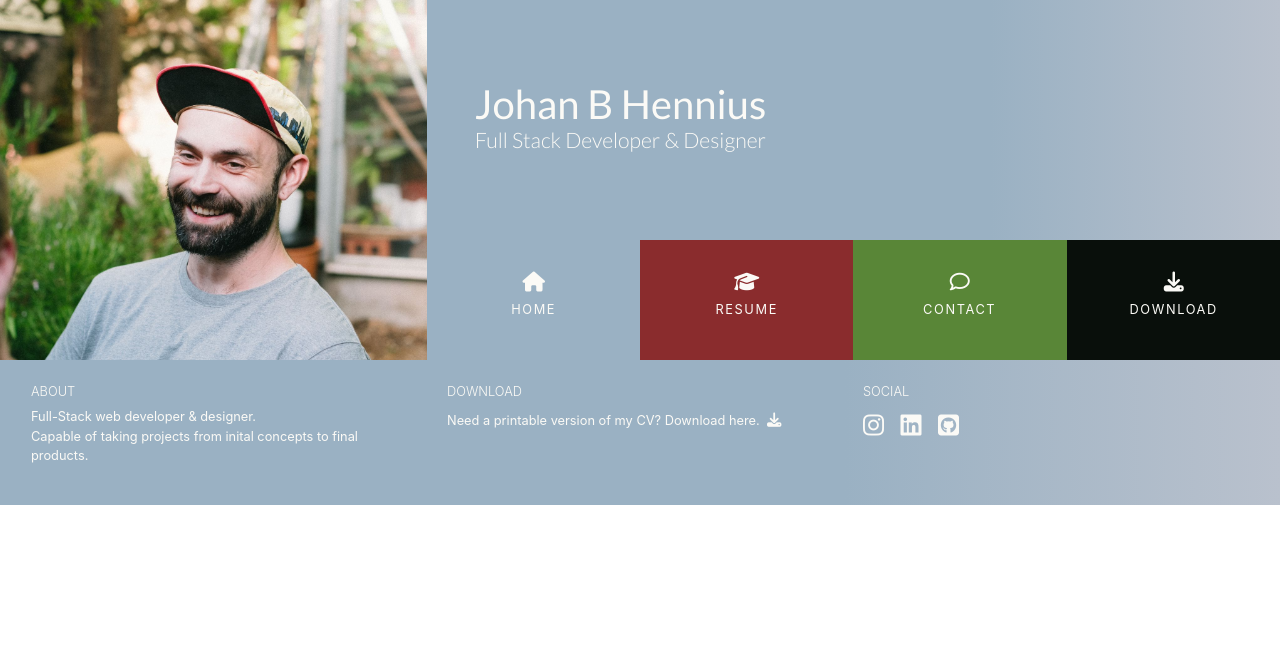
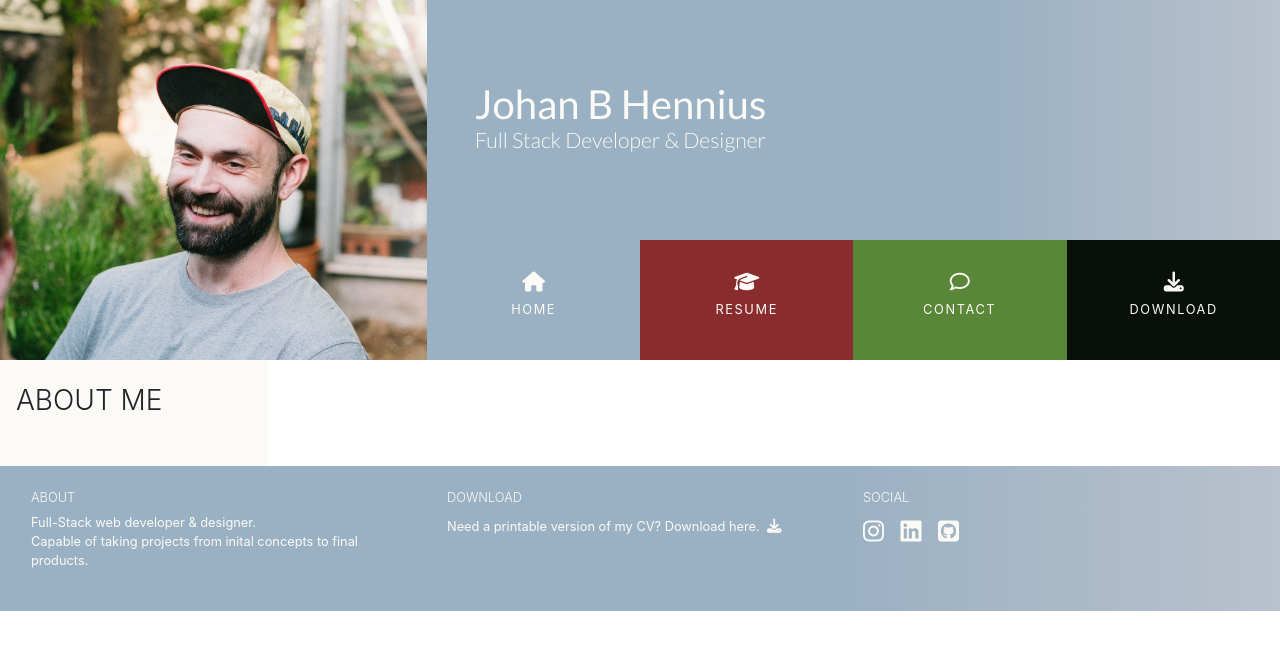
Before and after one commit to Johan-Hennius/ucd-resume, a plain HTML site: page index.html in a window 1280 px wide. Drawn offline with nearby package versions, Linux system fonts and the light colour scheme.

Commit message:
Add initial style to index.html main section

```diff
--- a/assets/css/style.css
+++ b/assets/css/style.css
@@ -27,6 +27,10 @@
 .bg-color-name-title {
   background-image: linear-gradient(to right, var(--l-greyblue-color) 66%, var(--d-greyblue-color));
   height: 15rem;
+}
+
+.bg-color-three-reason {
+  background-color: var(--white-color);
 }
 
 .ui-menu-color-home {
@@ -68,6 +72,22 @@ h4 {
   display: inline-block;
   font-size: .8rem;
   color: var(--white-color);
+}
+
+.row-table {
+  display: table;
+}
+
+.section-column {
+  display: table-cell;
+  padding: 0 1rem 1rem;
+  float: none;
+}
+
+.section-heading {
+  font-weight: 300;
+  margin-top: 1.5rem;
+  margin-bottom: 2rem;
 }
 
 /*-----------------------------------------------------Heading */
--- a/index.html
+++ b/index.html
@@ -56,8 +56,18 @@
         </div>
     </header>
 
-    <section>
-
+    <section class="container-fluid">
+        <div class="row row-table">
+            <div class="col-md-8 bg-color-three-reason section-column">
+                <div class="row">
+                    <div class="col">
+                        <h3 class="section-heading uppercase">
+                            About me
+                        </h3>
+                    </div>
+                </div>
+            </div>
+        </div>
     </section>
 
     <footer class="container-fluid">
```
